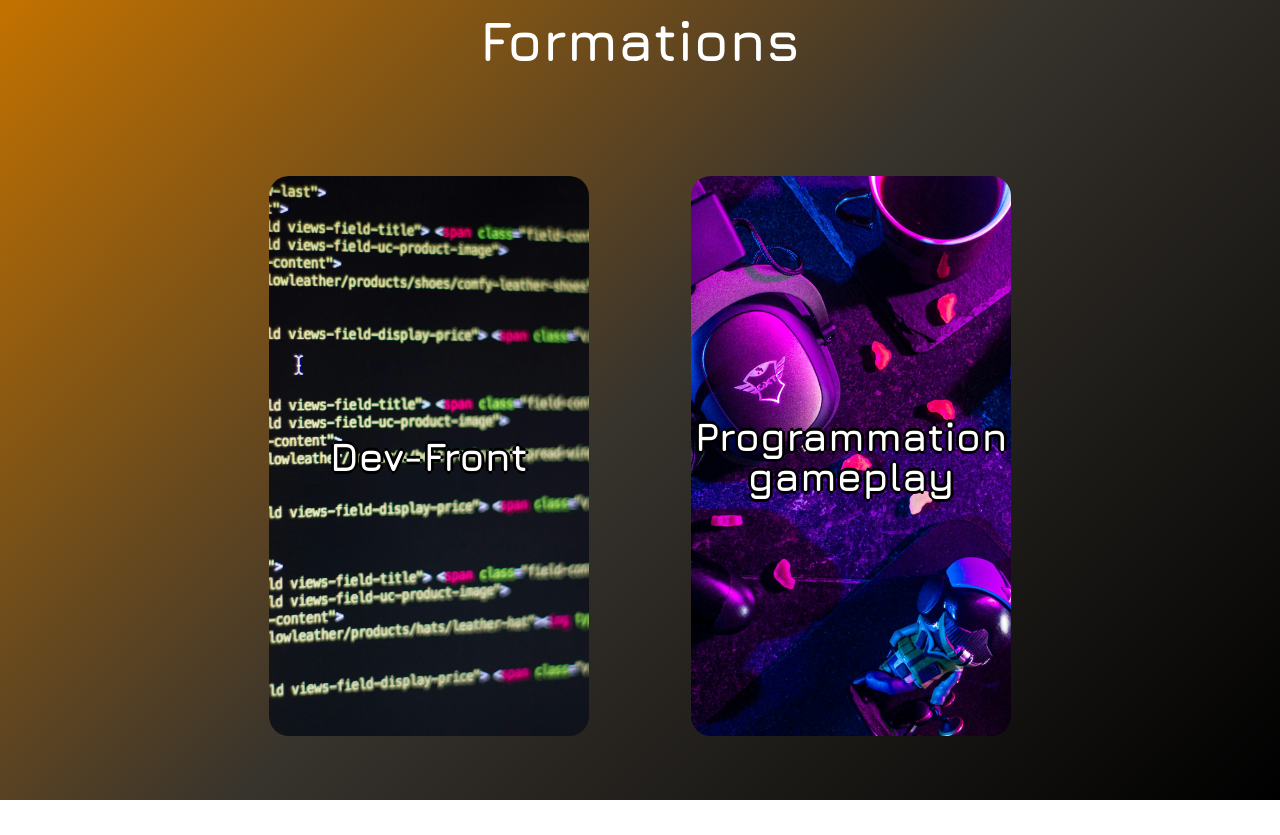
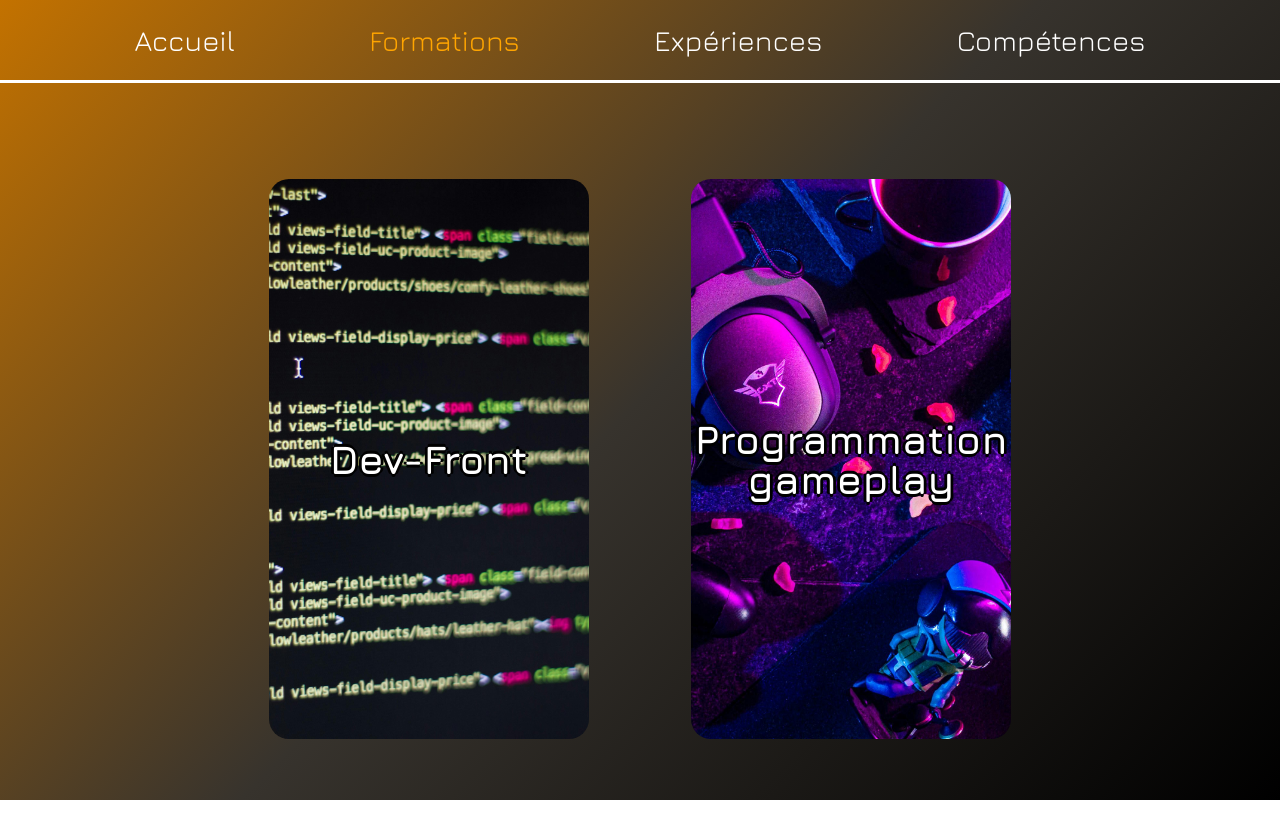
Before and after one commit to JuliePlagias/Web-CV, a React (Create React App) app: page /formations in a window 1280 px wide. Built offline with nearby package versions, Linux system fonts and the light colour scheme.

Commit message:
Add - desktop navbar

```diff
--- a/src/components/navigation/Navbar.jsx
+++ b/src/components/navigation/Navbar.jsx
@@ -1,21 +1,23 @@
-import { useLocation } from "react-router-dom";
+import { Link, useLocation } from "react-router-dom";
 import BurgerMenu from "./BurgerMenu";
 
 export default function Navbar(){
     const location = useLocation();
 
-    const pageTitles = {
-        "/formations": "Formations",
-        "/experiences": "Mes expériences",
-        "/competences": "Compétences",
-      };
-
-      const currentTitle = Object.keys(pageTitles).find((key)=>location.pathname.startsWith(key));
-
     return (
         <header className="navbar">
-            <h1>{pageTitles[currentTitle]}</h1>
+            <h1>
+                {location.pathname === "/formations" && "Formations"}
+                {location.pathname === "/experiences" && "Mes expériences"}
+                {location.pathname === "/compétences" && "Compétences"}
+            </h1>
             <BurgerMenu/>
+            <ul>
+                <Link className="link" to={"/"}>Accueil</Link>
+                <Link className={`link ${location.pathname.startsWith("/formations") ? "active" : ""}`} to={"formations"}>Formations</Link>
+                <Link className={`link ${location.pathname.startsWith("/experiences") ? "active" : ""}`} to={"experiences"}>Expériences</Link>
+                <Link className={`link ${location.pathname.startsWith("/competences") ? "active" : ""}`} to={"competences"}>Compétences</Link>
+            </ul>
         </header>
     );
 }
--- a/src/styles/components/_navbar.scss
+++ b/src/styles/components/_navbar.scss
@@ -12,6 +12,9 @@
         font-weight: bold;
         font-size: 1.8rem;
     }
+    ul{
+        display: none;
+    }
 
     @include respond-to(tablet)
     {
@@ -23,7 +26,21 @@
     @include respond-to(computer)
     {
         h1{
+            display: none;
+        }
+        ul{
             width: 100%;
+            display: flex;
+            justify-content: space-evenly;
+            align-items: center;
+            .link{
+                text-decoration: none;
+                color: white;
+                &.active{
+                    color: orange;
+                }
+            }
         }
+        border-bottom: 3px solid white;
     }
 }
```
